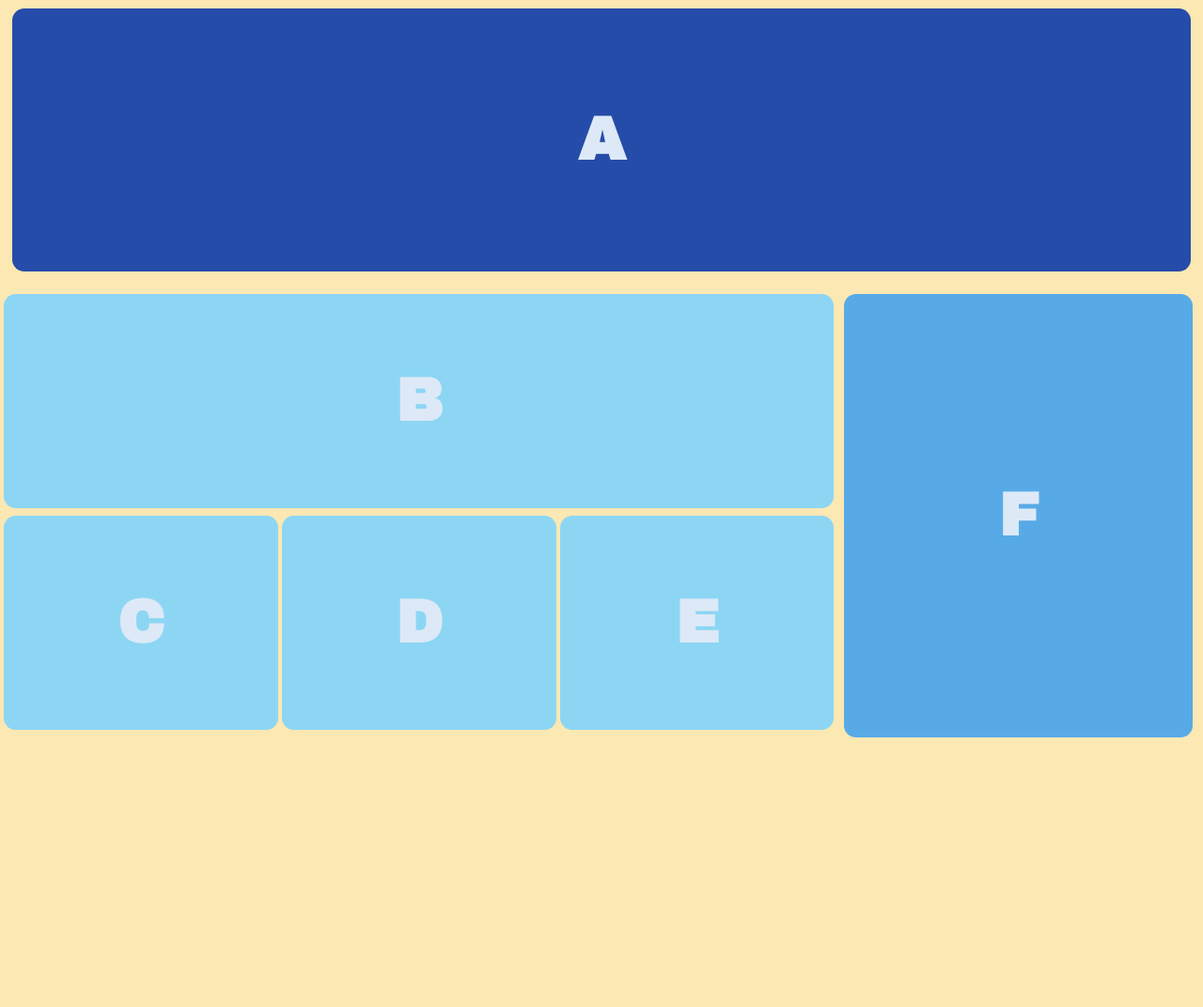
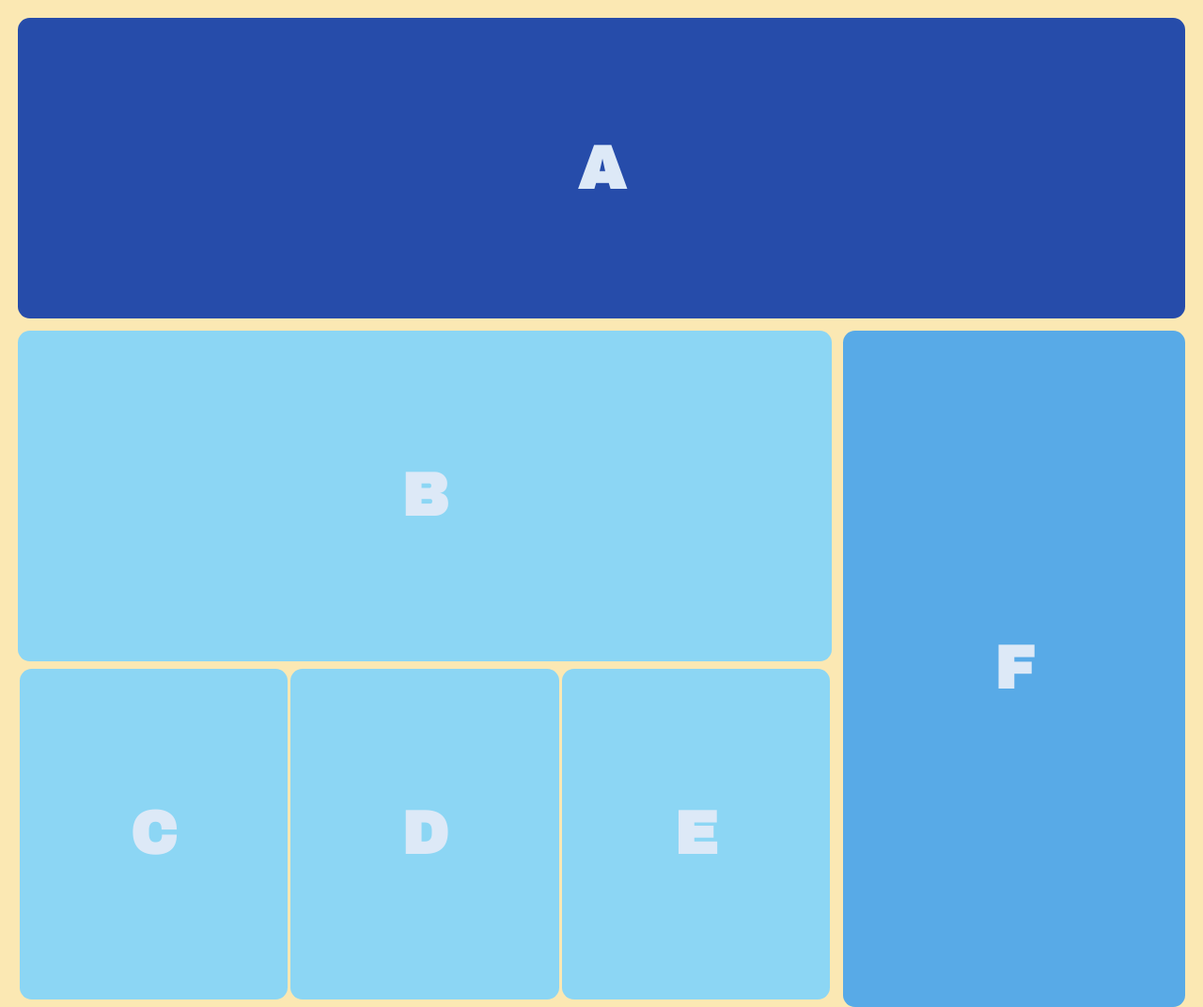
Before and after one commit to Brunno-DaSilva/UXResponsiveDesign, a plain HTML site: page third_mockup/index.html in a window 1280 px wide. Shown: the whole page at 94% size. Before the commit the page ends 800 px from the top, so only its background shows below. Drawn offline with Linux system fonts and the light colour scheme.

Commit message:
edit the css for mockup 3

```diff
--- a/third_mockup/main.css
+++ b/third_mockup/main.css
@@ -1,5 +1,5 @@
 /****************************************************************************************************************
- The responsive design is achieved by a combination of flex-box, the usage of flexible unities and @media queries
+ The responsive design is acheive by a combination of flex-box, the usage of flexible unities and @media queries
 
 *****************************************************************************************************************/
 
@@ -28,14 +28,10 @@ body {
 .container {
   display: flex;
   flex-wrap: wrap;
-  justify-content: space-evenly;
   align-items: center;
-  align-content: space-around;
+  justify-content: center;
   color: var(--div5-color);
-  height: 100vh;
-  overflow: hidden;
-  overflow-x: hidden;
-  overflow-y: hidden;
+  margin: 1%;
 }
 
 .container h1 {
@@ -48,9 +44,10 @@ body {
   flex-direction: column;
   align-items: center;
   justify-content: center;
-  width: 98%;
-  height: 35vh !important;
+  width: 99%;
+  height: 40vh !important;
   background-color: var(--div1-color);
+  margin: 0.5%;
   border-radius: 0.8rem;
 }
 
@@ -58,10 +55,11 @@ body {
   display: flex;
   flex-direction: column;
   align-items: center;
-  justify-content: space-between;
+  justify-content: center;
   width: 69%;
-  height: 59vh !important;
+  height: 90vh !important;
   background-color: transparent;
+  margin: 0.5%;
 }
 .two__divOne {
   display: flex;
@@ -91,6 +89,7 @@ body {
   justify-content: center;
   background-color: var(--div3-color);
   width: 33%;
+  margin: auto;
   height: 100%;
   border-radius: 0.8rem;
 }
@@ -102,7 +101,7 @@ body {
   justify-content: center;
   background-color: var(--div2-color);
   width: 29%;
-  height: 59vh;
+  height: 90vh;
   margin: 0.5%;
   border-radius: 0.8rem;
 }
```
